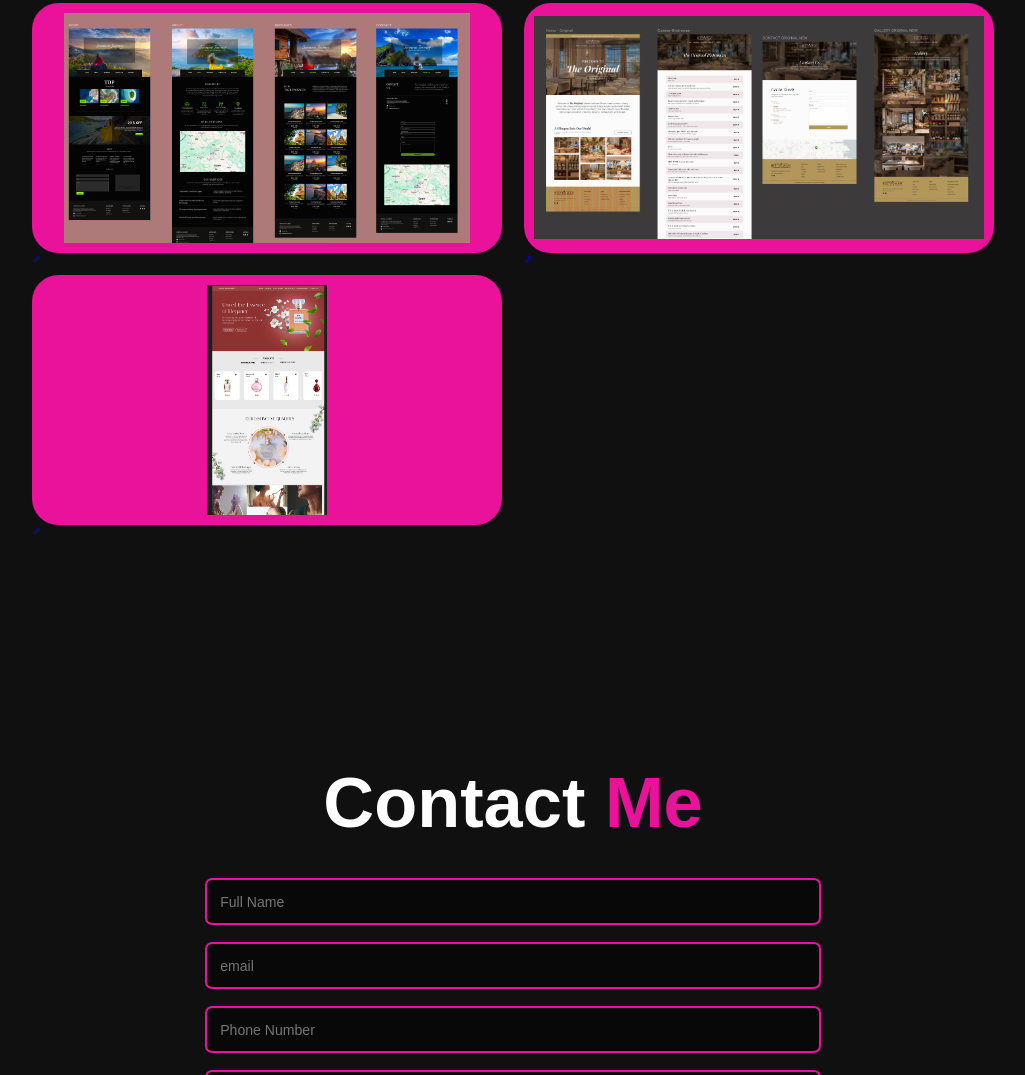
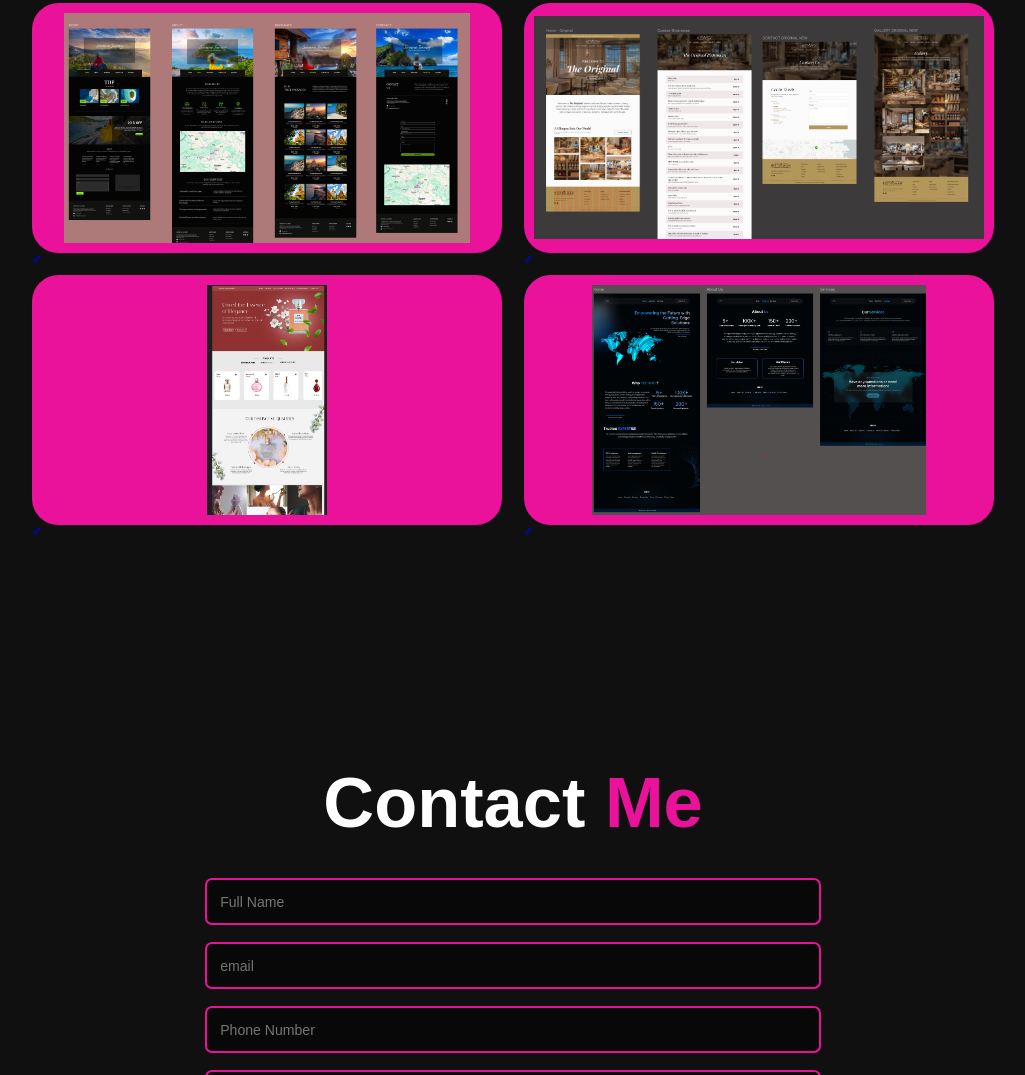
Before and after one commit to nimashidewanmini/DEWANMINIPORTFOLIO, a plain HTML site: page index.html in a window 1280 px wide. Shown: the part 3239-4314 px from the top of the page, without its empty margins (127-1152 px from the left). Drawn offline with nearby package versions, Linux system fonts and the light colour scheme.

Commit message:
Project Updated

```diff
--- a/index.html
+++ b/index.html
@@ -233,6 +233,16 @@
         </div>
         </div>
 
+        <div class="project-box">
+          <img class="one" src="assets/img/Techno.png" />
+          <a
+            href="https://www.figma.com/design/yhlWGz6Q8oN3RrJGIy0mSO/Techno-Company-Website?node-id=0-1&t=3bfDNaTL2l0LlIJm-1"
+          >
+            <i class="bx bx-link-alt"></i>
+          </a>
+
+        </div>
+
 
     </section>
 
```
Also changed, not shown: assets/img/Techno.png (added), assets/img/photos/Techno.png (added).
